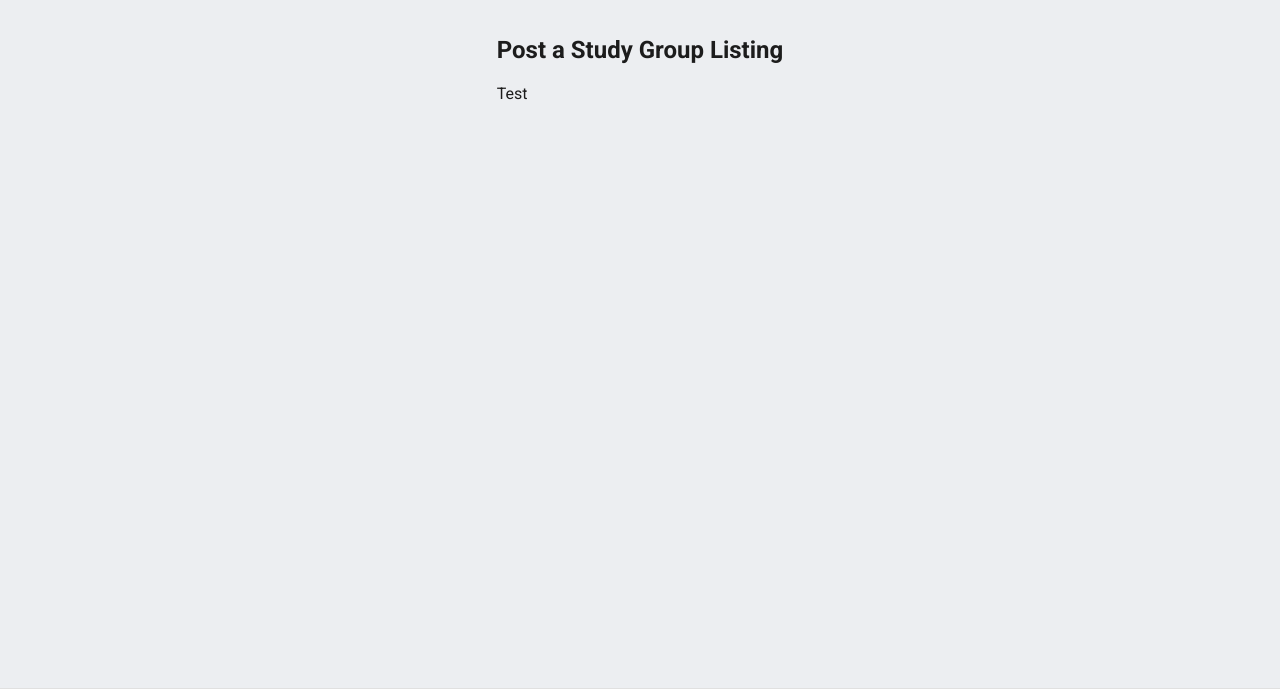
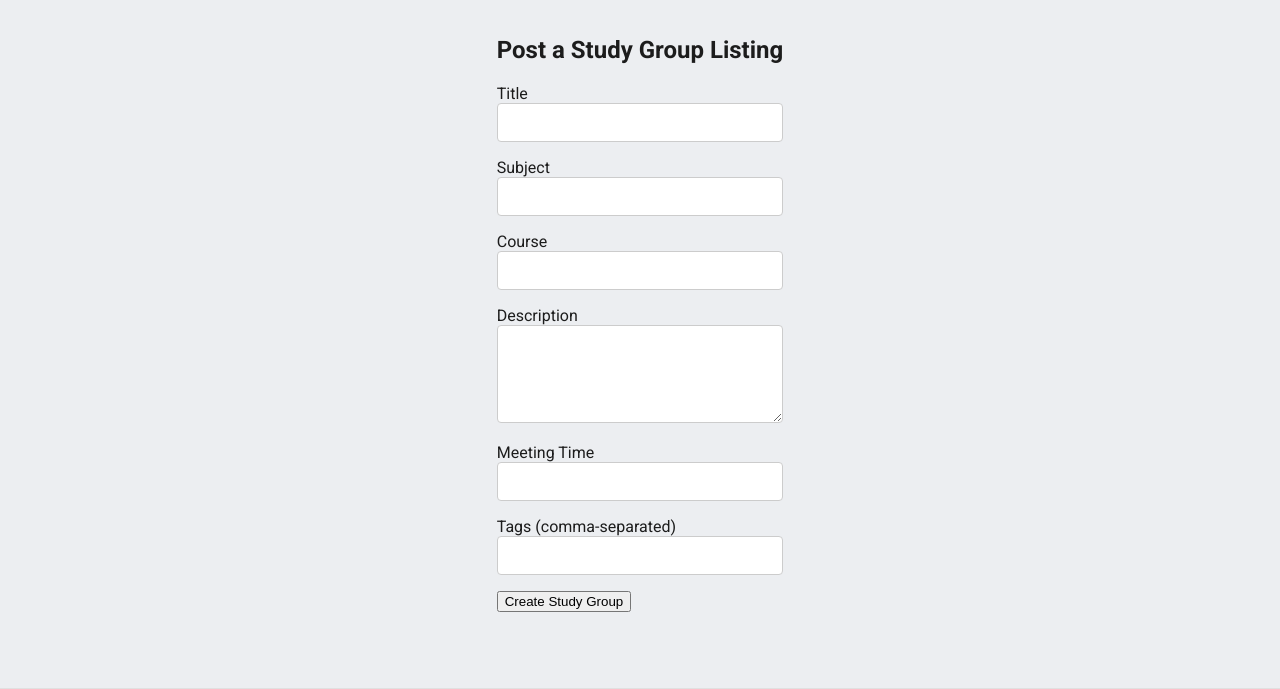
Before and after one commit to DillonT15/CSC-330-G1-GroupScheduler, a Flask app: page /post-listing in a window 1280 px wide. Shown: the part 63-752 px from the top of the page. Run offline with Flask 3, Linux system fonts and the light colour scheme; a user stored in the database is signed in.

Commit message:
added/modified forms for create group route
still need to complete db for it, it breaks on submission - requires login to create

```diff
--- a/app/forms.py
+++ b/app/forms.py
@@ -25,8 +25,10 @@ class RegisterForm(FlaskForm):
 
 
 class CreateStudyGroupForm(FlaskForm):
-    title = StringField('Group Title', validators=[DataRequired(), Length(max=100)])
-    subject = StringField('Subject/Course', validators=[DataRequired(), Length(max=100)])
-    tags = StringField('Tags (comma separated)', validators=[Length(max=200)])
-    session = StringField('Preferred Meeting Time', validators=[Length(max=100)])
-    submit = SubmitField('Create Group')
+    title = StringField('Title', validators=[DataRequired(), Length(max=100)])
+    subject = StringField('Subject', validators=[DataRequired(), Length(max=100)])
+    course = StringField('Course', validators=[DataRequired(), Length(max=100)])
+    description = TextAreaField('Description', validators=[DataRequired()])
+    time = StringField('Meeting Time', validators=[DataRequired(), Length(max=100)])
+    tags = StringField('Tags (comma-separated)', validators=[Length(max=200)])
+    submit = SubmitField('Create Study Group')
--- a/app/models.py
+++ b/app/models.py
@@ -10,13 +10,12 @@ group_members = db.Table('group_members',
 
 class User(UserMixin, db.Model):
     id = db.Column(db.Integer, primary_key=True)
-    email = db.Column(db.String(120), unique=True, nullable=False)
+    email = db.Column(db.String(120), unique=True, nullable=False) #username not required use email
     password = db.Column(db.String(128), nullable=False)
     name = db.Column(db.String(100))
     major = db.Column(db.String(100))
     is_admin = db.Column(db.Boolean, default=False)
     # New fields
-    username = db.Column(db.String(50), unique=True)
     is_verified = db.Column(db.Boolean, default=False)
 
     # Relationships
--- a/app/routes.py
+++ b/app/routes.py
@@ -3,8 +3,8 @@ from flask_login import login_user, logout_user, login_required, current_user
 from werkzeug.security import generate_password_hash, check_password_hash
 
 from . import db
-from .models import User
-from .forms import LoginForm, RegisterForm
+from .models import * # Import all models from models.py
+from .forms import * # Import all forms from forms.py
 
 bp = Blueprint('main', __name__)
 
@@ -46,15 +46,36 @@ def logout():
     return redirect(url_for('main.index'))
 
 
+@bp.route('/post-listing', methods=['GET','POST'])
+@login_required
+def post_listing():
+    form = CreateStudyGroupForm()
+    if form.validate_on_submit():
+        group = StudyGroup(
+            title       = form.title.data,
+            subject     = form.subject.data,
+            course      = form.course.data,
+            description = form.description.data,
+            time        = form.time.data,
+            tags        = form.tags.data,
+            owner       = current_user
+        )
+        db.session.add(group)
+        db.session.commit()
+        flash('Study group created!', 'success')
+        return redirect(url_for('main.browse_listings'))
+    return render_template('post_listing.html', form=form)
+
+
+@bp.route('/browse')
+@login_required
+def browse_listings():
+    # pull all groups, most recent first
+    study_groups = StudyGroup.query.order_by(StudyGroup.created_at.desc()).all()
+    return render_template('browse_listings.html',
+                           study_groups=study_groups)
 
 #New Placeholder routes created for each functionality on main page
-@bp.route('/post-listing')
-def post_listing():
-    return render_template('post_listing.html')
-
-@bp.route('/browse')
-def browse_listings():
-    return render_template('browse_listings.html')
 
 @bp.route('/edit-profile')
 def edit_profile():
--- a/app/templates/post_listing.html
+++ b/app/templates/post_listing.html
@@ -1,6 +1,47 @@
 {% extends 'base.html' %}
 {% block title %}Post Listing{% endblock %}
+
 {% block content %}
   <h2>Post a Study Group Listing</h2>
-  <p>Test</p>
+  <form method="POST">
+    {{ form.hidden_tag() }}
+
+    <div class="form-group">
+      {{ form.title.label }}<br>
+      {{ form.title(class="form-control") }}
+      {% for e in form.title.errors %}<span class="error">{{ e }}</span>{% endfor %}
+    </div>
+
+    <div class="form-group">
+      {{ form.subject.label }}<br>
+      {{ form.subject(class="form-control") }}
+      {% for e in form.subject.errors %}<span class="error">{{ e }}</span>{% endfor %}
+    </div>
+
+    <div class="form-group">
+      {{ form.course.label }}<br>
+      {{ form.course(class="form-control") }}
+      {% for e in form.course.errors %}<span class="error">{{ e }}</span>{% endfor %}
+    </div>
+
+    <div class="form-group">
+      {{ form.description.label }}<br>
+      {{ form.description(rows=4, class="form-control") }}
+      {% for e in form.description.errors %}<span class="error">{{ e }}</span>{% endfor %}
+    </div>
+
+    <div class="form-group">
+      {{ form.time.label }}<br>
+      {{ form.time(class="form-control") }}
+      {% for e in form.time.errors %}<span class="error">{{ e }}</span>{% endfor %}
+    </div>
+
+    <div class="form-group">
+      {{ form.tags.label }}<br>
+      {{ form.tags(class="form-control") }}
+      {% for e in form.tags.errors %}<span class="error">{{ e }}</span>{% endfor %}
+    </div>
+
+    {{ form.submit(class="btn btn-primary") }}
+  </form>
 {% endblock %}
```
Also changed, not shown: app/templates/browse_listings.html (+13 -1 lines), instance/app.db.
